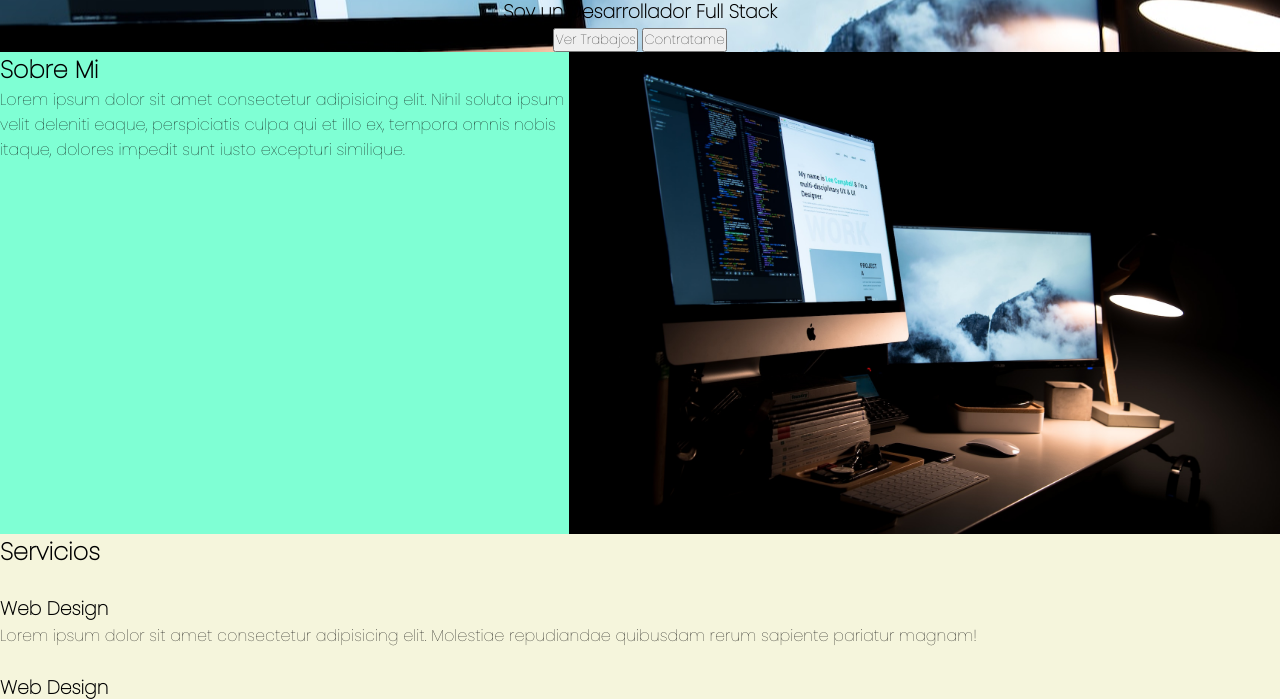
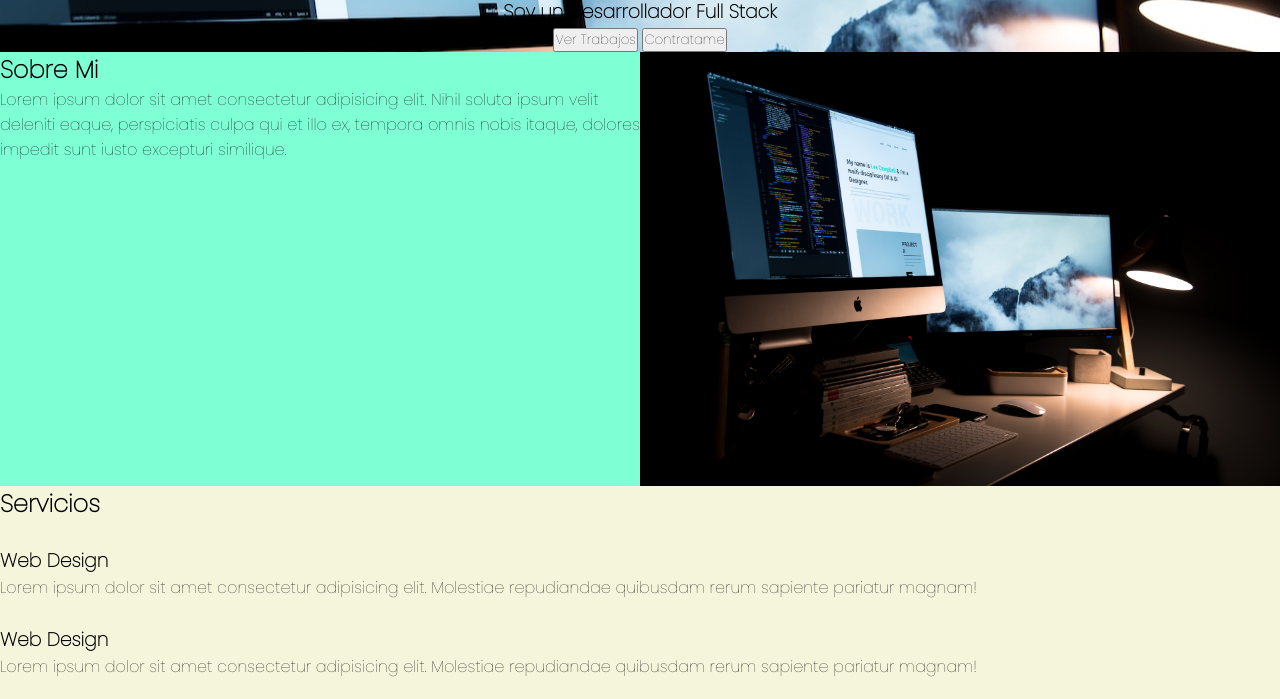
Before and after one commit to enzoburgos/Portfolio, a plain HTML site: page index.html in a window 1280 px wide. Shown: the part 92-791 px from the top of the page. Drawn offline with Linux system fonts and the light colour scheme.

Commit message:
modifique el tamaño de la img de la seccion sobremi y agregue comentarios para separar secciones en el html y css

```diff
--- a/css/estilo.css
+++ b/css/estilo.css
@@ -9,11 +9,14 @@ a{
     text-decoration: none;
     color: white;
 }
+/* -----------estilo header---------- */
 header{
     background-color:antiquewhite;
     display: flex;
     justify-content: space-evenly;
 }
+
+/* -------estilo primera seccion-------- */
 .inicio{
     background-color: aqua;
     background-image: url(../img/Escritorio.jpg);
@@ -21,24 +24,41 @@ header{
     /* background-size: 100% 100%; */
     text-align: center;
 }
+
+/* ---------estilo segunda seccion------- */
 .sobremi{
     background-color: aquamarine;
     display: flex;
     justify-content: space-between;
 }
-.sobremi .imgsobremi{
+.sobremi .infosobremi{
+    width: 50%;
+}
+.sobremi .fotoperfil{
+    width: 50%;
+}
+.sobremi .fotoperfil .imgsobremi{
+    /* height: 50vh; */
     height: 100%;
     width: 100%;
 }
+
+/* --------estilo tercera seccion------- */
 .servicios{
     background-color: beige;
 }
+
+/* --------estilo cuarta seccion------- */
 .portfolio{
     background-color: lightgreen;
 }
+
+/* --------estilo quinta seccion------- */
 .contactame{
     background-color: lightcoral;
 }
+
+/* ----------estilo footer----------- */
 footer{
     background-color: lightpink;
 }
--- a/index.html
+++ b/index.html
@@ -19,6 +19,7 @@
     </header>
 
     <main>
+        <!--------- primera seccion --------->
         <section class="inicio">
             <h4>Mi Nombre es</h4>
             <h1>Enzo Burgos</h1>
@@ -27,16 +28,18 @@
             <button>Contratame</button>
         </section>
 
+        <!--------- segunda seccion --------->
         <section class="sobremi">
-            <div>
+            <div class="infosobremi">
                 <h1>Sobre Mi</h1>
                 <p>Lorem ipsum dolor sit amet consectetur adipisicing elit. Nihil soluta ipsum velit deleniti eaque, perspiciatis culpa qui et illo ex, tempora omnis nobis itaque, dolores impedit sunt iusto excepturi similique.</p>
             </div>
-            <div>
+            <div class="fotoperfil">
                 <img src="img/Escritorio.jpg" alt="" class="imgsobremi">
             </div>
         </section>
 
+        <!--------- tercera seccion --------->
         <section class="servicios">
             <h1>Servicios</h1>
             <div class="divunoservicios">
@@ -75,6 +78,7 @@
             </div>
         </section>
 
+        <!--------- cuarta seccion --------->
         <section class="portfolio">
             <h1>Portfolio</h1>
             <div class="botonesportfolio">
@@ -89,6 +93,7 @@
             </div>
         </section>
 
+        <!--------- quinta seccion --------->
         <section class="contactame">
             <h1>Contactame</h1>
             <div class="infocontacto">
```
